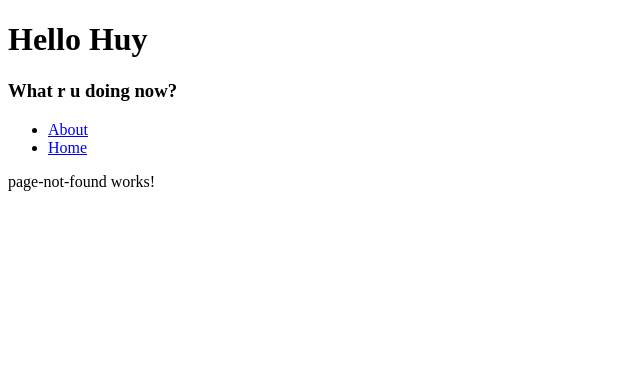
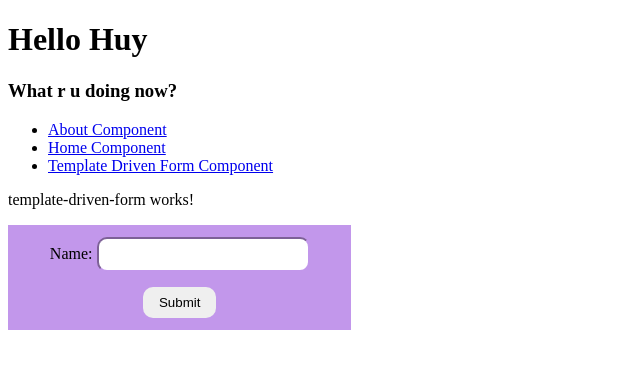
Before and after one commit to elvizhuy/Angular14, an Angular app: page /templateform in a window 1280 px wide. Shown: the top 368 px of the page, without its empty margins (0-640 px from the left). Built offline with nearby package versions, Linux system fonts and the light colour scheme.

Commit message:
template form

```diff
--- a/src/app/app-routing.module.ts
+++ b/src/app/app-routing.module.ts
@@ -1,3 +1,4 @@
+import { TemplateDrivenFormComponent } from './template-driven-form/template-driven-form.component';
 import { PageNotFoundComponent } from './page-not-found/page-not-found.component';
 import { NgModule } from '@angular/core';
 import { RouterModule, Routes } from '@angular/router';
@@ -7,6 +8,7 @@ import { HomeComponent } from './home/home.component';
 const routes: Routes = [
   {path:'about',component:AboutComponent},
   {path:'home',component:HomeComponent},
+  {path:'templateform',component:TemplateDrivenFormComponent},
   {path:'**',component:PageNotFoundComponent},
 
 ];
--- a/src/app/app.component.html
+++ b/src/app/app.component.html
@@ -3,8 +3,10 @@
 
 <nav>
   <ul>
-    <li><a routerLink="/about" routerLinkActive="active">About</a></li>
-    <li><a routerLink="/home" routerLinkActive="active">Home</a></li>
+    <li><a routerLink="/about" routerLinkActive="active">About Component</a></li>
+    <li><a routerLink="/home" routerLinkActive="active">Home Component</a></li>
+    <li><a routerLink="/templateform" routerLinkActive="active">Template Driven Form Component</a></li>
+
   </ul>
 </nav>
 
--- a/src/app/app.module.ts
+++ b/src/app/app.module.ts
@@ -8,9 +8,10 @@ import { HomeComponent } from './home/home.component';
 import { OnSalePipe } from './on-sale.pipe';
 import { PageNotFoundComponent } from './page-not-found/page-not-found.component';
 import { HighLightDirective } from './Directives/high-light.directive';
+import { TemplateDrivenFormComponent } from './template-driven-form/template-driven-form.component';
 
 @NgModule({
-  declarations: [AppComponent, AboutComponent, HomeComponent, OnSalePipe, PageNotFoundComponent, HighLightDirective],
+  declarations: [AppComponent, AboutComponent, HomeComponent, OnSalePipe, PageNotFoundComponent, HighLightDirective, TemplateDrivenFormComponent],
   imports: [BrowserModule, AppRoutingModule, FormsModule],
   providers: [],
   bootstrap: [AppComponent],
--- /dev/null
+++ b/src/app/template-driven-form/template-driven-form.component.html
@@ -0,0 +1,10 @@
+<p>template-driven-form works!</p>
+
+<div class="form-control">
+  <form (ngSubmit)="submitForm()">
+    Name: <input type="text" [(ngModel)]="name" [ngModelOptions]="{standalone:true}">
+<br>
+<button type="submit">Submit</button>
+
+  </form>
+</div>
--- /dev/null
+++ b/src/app/template-driven-form/template-driven-form.component.scss
@@ -0,0 +1,18 @@
+.form-control{
+  background-color: rgb(194, 151, 235);
+  padding: 12px 20px;
+  width: 24%;
+  text-align: center;
+}
+input{
+  margin-bottom: 15px;
+  padding: 8px 16px;
+  border-radius: 10px;
+  outline: none;
+  border-color: rgb(194, 151, 235);
+}
+button{
+  padding: 8px 16px;
+  border: none;
+  border-radius: 10px;
+}
--- /dev/null
+++ b/src/app/template-driven-form/template-driven-form.component.ts
@@ -0,0 +1,16 @@
+import { Component, OnInit } from '@angular/core';
+
+@Component({
+  selector: 'app-template-driven-form',
+  templateUrl: './template-driven-form.component.html',
+  styleUrls: ['./template-driven-form.component.scss'],
+})
+export class TemplateDrivenFormComponent implements OnInit {
+  public name = '';
+  constructor() {}
+
+  ngOnInit(): void {}
+  public submitForm(): void {
+    console.log(this.name);
+  }
+}
```
Also changed, not shown: 1 other file (tests, documents, lock files or other folders).
